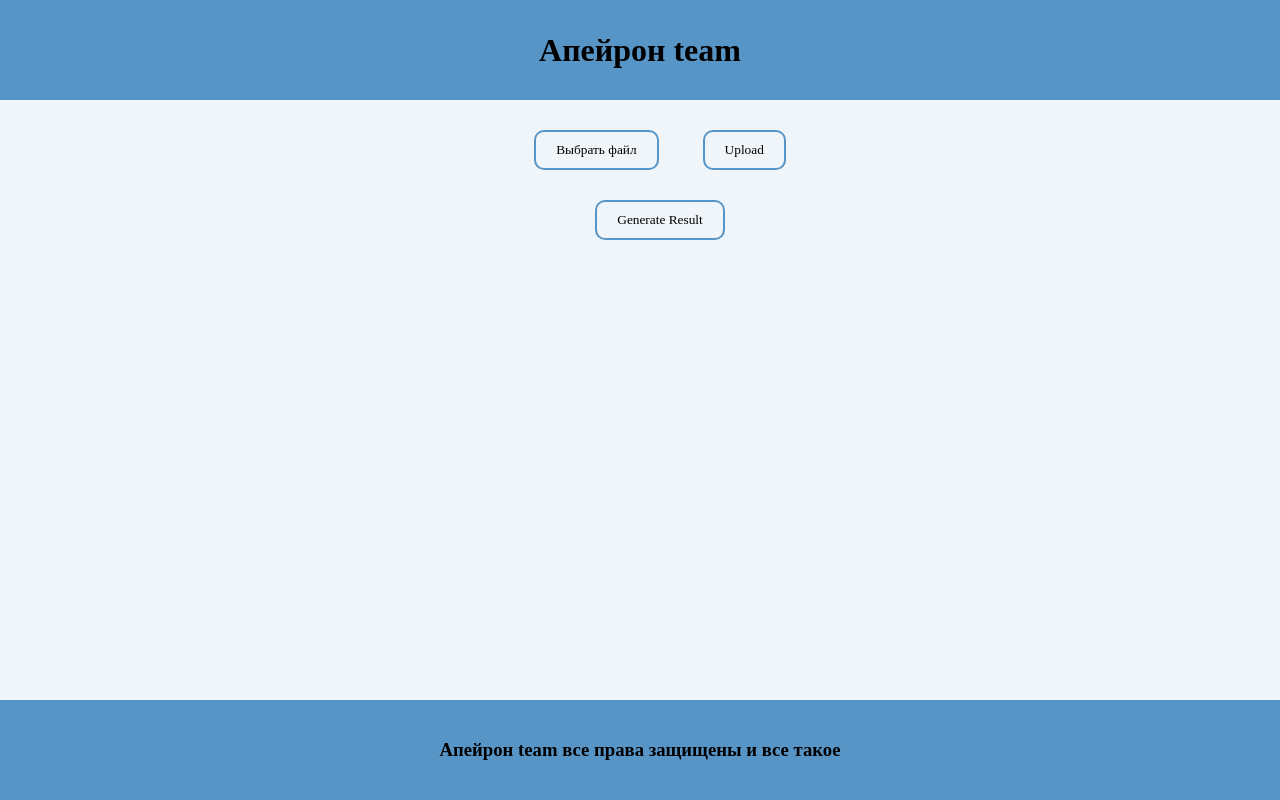
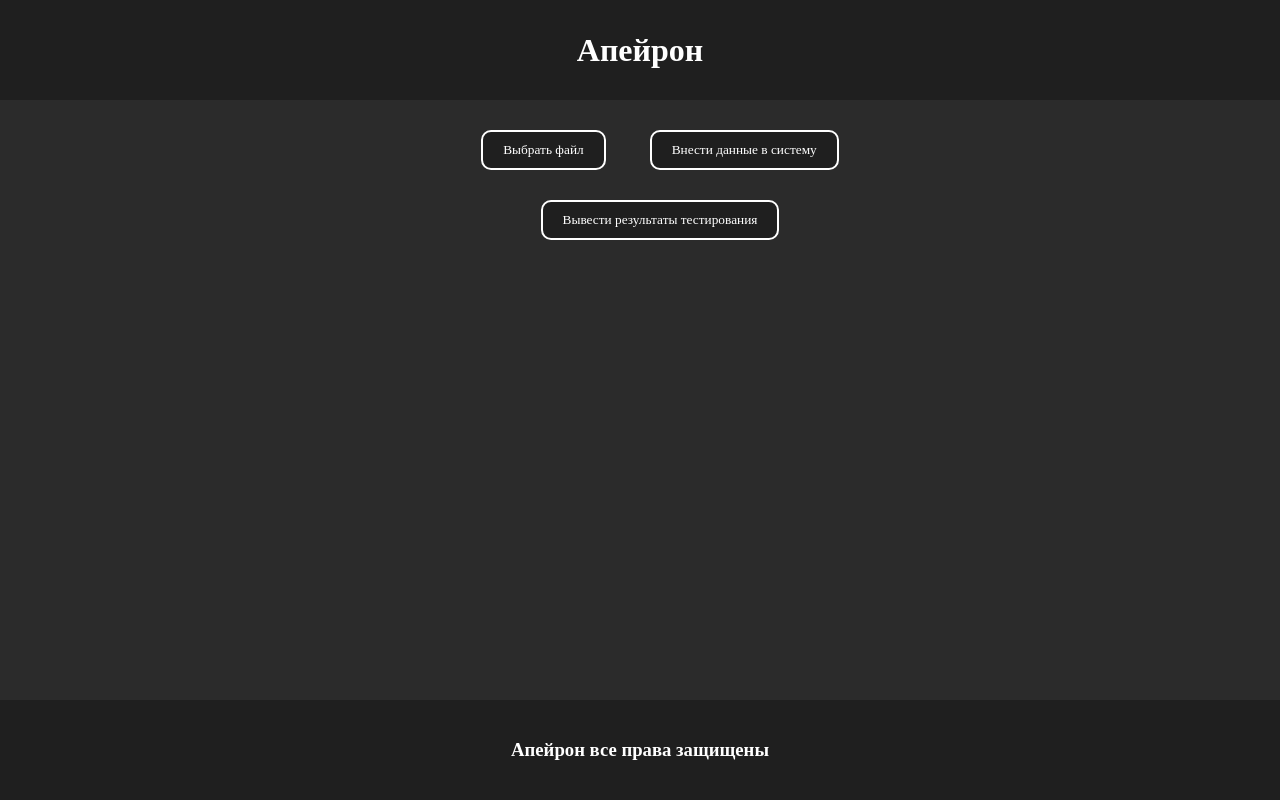
Before and after one commit to Error3521/Hackathon, a Django app: page / in a window 1280 px wide. Run offline with Django 4.2, Linux system fonts and the light colour scheme; data comes from the database, SQL or seed files in the repository.

Commit message:
dark-mode

```diff
--- a/Static/hackathon/css/style.css
+++ b/Static/hackathon/css/style.css
@@ -1,39 +1,59 @@
 body {
     margin: 0;
     padding: 0;
-    background-color: #F0F5F9;
+    background-color: #2b2b2b;
+    color: #ffffff;
     font-family: Bahnschrift, serif;
 }
 
 .header {
     height: 100px;
     width: 100%;
-    background-color: #5895c7;
+    background-color: #1f1f1f;
     display: flex;
     font-family: Bahnschrift, serif;
 }
-
-.headerContent {
-    margin: auto;
+.dark-mode body {
+    background-color: #2b2b2b;
+    color: #ffffff;
 }
 
-.main {
-    min-height: calc(100vh - 200px);
+
+.dark-mode {
+    background-color: #2b2b2b;
+    color: #ffffff;
+}
+
+.dark-mode .header {
+    background-color: #1f1f1f;
 }
 
 .hidden {
     display: none;
 }
+.headerContent {
+    margin: auto;
+    color: #ffffff;
+}
+
+.main {
+    min-height: calc(100vh - 200px);
+    background-color: #2b2b2b;
+    color: #ffffff;
+}
 
 .tableResult {
-    border: 2px black solid;
+    border: 2px #ffffff solid;
     padding: 20px;
     border-radius: 20px;
+    background-color: #1f1f1f;
+    color: #ffffff;
 }
 
 .tableCell {
     margin-left: 30px;
     font-size: 16px;
+    color: #ffffff;
 }
 
 .itemTableResult {
@@ -72,26 +92,27 @@ body {
     height: 40px;
     width: max-content;
     border-radius: 10px;
-    color: black;
+    color: #ffffff;
     padding-inline: 20px;
-    background-color: #F0F5F9;
-    border: 2px #5895c7 solid;
+    background-color: #1f1f1f;
+    border: 2px #ffffff solid;
     font-family: Bahnschrift, serif;
     margin-left: 40px;
 }
 
 .button:hover {
-    background-color: #5895c7;
+    background-color: #333333;
 }
 
 .footer {
     height: 100px;
     width: 100%;
-    background-color: #5895c7;
+    background-color: #1f1f1f;
     display: flex;
     font-family: Bahnschrift, serif;
 }
 
 .footerContent {
     margin: auto;
+    color: #ffffff;
 }
--- a/hackathon/templates/hackathon/Result.html
+++ b/hackathon/templates/hackathon/Result.html
@@ -11,7 +11,7 @@
 
 <header class="header">
     <h1 class="headerContent">
-        Апейрон team
+        Апейрон
     </h1>
 </header>
 
@@ -23,7 +23,7 @@
 
             <button class="button" onclick="document.getElementById('{{ form.file.id_for_label }}').click();" type="button">Выбрать файл</button>
             <span id="fileNameDisplay"></span>
-            <button class="button" type="submit">Upload</button>
+            <button class="button" type="submit">Внести данные в систему</button>
         </form>
     </header>
 
@@ -32,8 +32,8 @@
             <table class="hidden tableResult" id="resultTable">
                 <thead>
                 <tr>
-                    <th><h2>Вопрос</h2></th>
-                    <th><h2>Result</h2></th>
+                    <th><h2>Вопросы</h2></th>
+                    <th><h2>Результаты</h2></th>
                 </tr>
                 </thead>
                 <tbody class="tableResult">
@@ -47,18 +47,18 @@
             </table>
 
             <!-- Отображение среднего результата -->
-            <h2 class="hidden" id="averageResult">Average Result: {{ avg_result }}</h2>
+            <h2 class="hidden" id="averageResult">Средний результат: {{ avg_result }}</h2>
 
         <div class="buttonBlock">
             <!-- Добавление кнопки Delete -->
             <form action="{% url 'delete_data' %}" class="hidden" id="deleteDataForm" method="post">
                 {% csrf_token %}
-                <button class="button" onclick="deleteData()" type="button">Delete</button>
+                <button class="button" onclick="deleteData()" type="button">Удалить</button>
             </form>
             <!-- Отправка запроса на генерацию результата -->
             <form action="{% url 'generate_result' %}" id="generateResultForm" method="post">
                 {% csrf_token %}
-                <button class="button" onclick="generateResult()" type="button">Generate Result</button>
+                <button class="button" onclick="generateResult()" type="button">Вывести результаты тестирования</button>
             </form>
         </div>
 
@@ -106,7 +106,7 @@
 </main>
 
 <footer class="footer">
-    <h3 class="footerContent">Апейрон team все права защищены и все такое</h3>
+    <h3 class="footerContent">Апейрон все права защищены</h3>
 </footer>
 
 <script>
```
